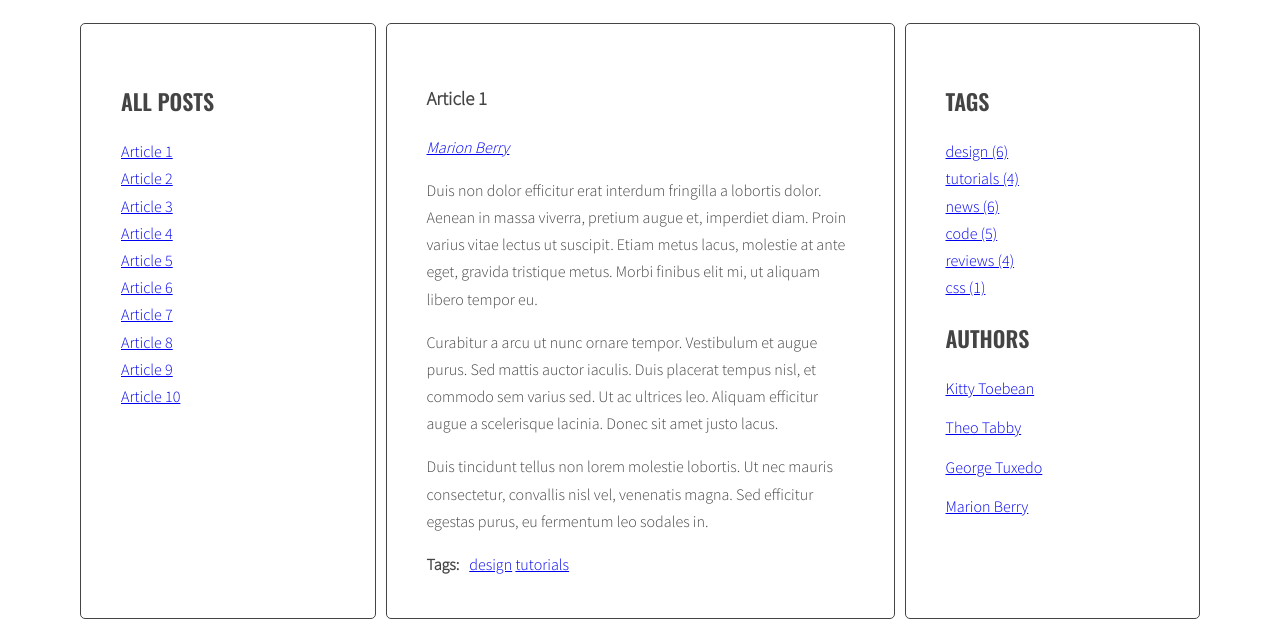
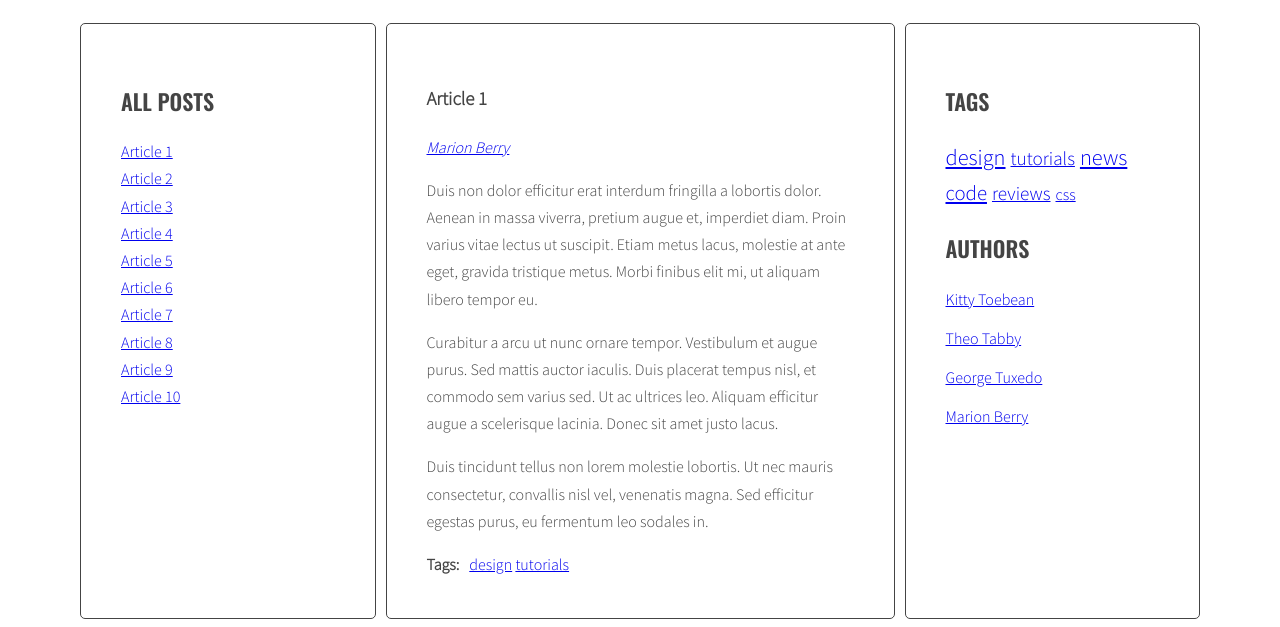
Before and after one commit to Reg-Lukasz/javascript-blog, a website: page index.html in a window 1280 px wide. Shown: the part 220-847 px from the top of the page. Drawn offline with nearby package versions, Linux system fonts and the light colour scheme.

Commit message:
Add code in script.js to set class for tag and add code in styles

```diff
--- a/js/script.js
+++ b/js/script.js
@@ -42,6 +42,8 @@ const optTitleListSelector = '.titles';
 const optArticleTagSelector = '.post-tags .list';
 const optAuthorSelector = '.post-author';
 const optTagsListSelector = '.tags.list';
+const optCloudClassCount = '5';
+const optCloudClassPrefix = 'tag-size-'
 
 function generateTitleLinks(customSelector = ''){
 
@@ -77,6 +79,32 @@ const links = document.querySelectorAll('.titles a');
 
 for(let link of links){
   link.addEventListener('click', titleClickHandler);
+}
+
+function calculateTagsParams(tags){
+  const params = {
+    'max': 0,
+    'min': 999999
+  }
+  for(let tag in tags){
+    // console.log(tag + ' is used: ' + tags[tag] + 'times');
+    if(tags[tag] > params.max){
+      params.max = tags[tag];
+    }
+    if(tags[tag] < params.min){
+      params.min = tags[tag];
+    }
+  }
+
+  return params;
+}
+
+function calculateTagClass(count, params){
+  const normalizedCount = count - params.min;
+  const normalizedMax = params.max - params.min;
+  const percentage = normalizedCount / normalizedMax;
+  const classNumber = Math.floor( percentage * (optCloudClassCount - 1) + 1 );
+  return optCloudClassPrefix + classNumber;
 }
 
 function generateTags(){
@@ -132,13 +160,14 @@ function generateTags(){
   const tagList = document.querySelector(optTagsListSelector);
 
   /* [NEW] create variable for all link HTML code */
+  const tagsParams = calculateTagsParams(allTags);
   let allTagsHTML = '';
 
   /* [NEW] START LOOP: for each tag in allTags */
   for(let tag in allTags){
 
     /* generate code of a link and add it to allTagsHTML */
-    allTagsHTML += '<li><a href="#tag-' + tag + '">' + tag + ' (' + allTags[tag] + ')</a></li>';
+    allTagsHTML += '<li><a href="#tag-' + tag + '" class="' + calculateTagClass(allTags[tag], tagsParams) + '">' + tag + '</a></li>';
 
     /* [NEW] END LOOP: for each tag in allTags */
   }
--- a/sass/style.scss
+++ b/sass/style.scss
@@ -118,3 +118,30 @@ body {
     margin: 0 10px 0 0;
   }
 }
+
+/* Tags */
+
+.tags li {
+  display: inline-block;
+  margin: 0 5px 0 0;
+}
+
+.tag-size-5 {
+  font-size: 140%;
+}
+
+.tag-size-4 {
+  font-size: 130%;
+}
+
+.tag-size-3 {
+  font-size: 120%;
+}
+
+.tag-size-2 {
+  font-size: 110%;
+}
+
+.tag-size-1 {
+  font-size: 100%;
+}
```
Also changed, not shown: css/style.css, 1 other file.
